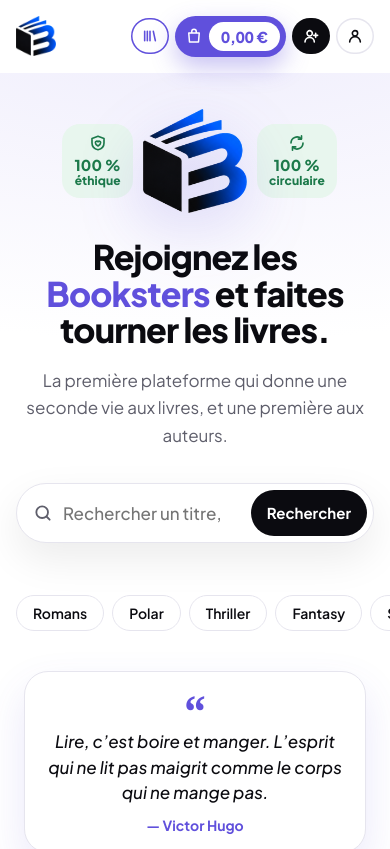
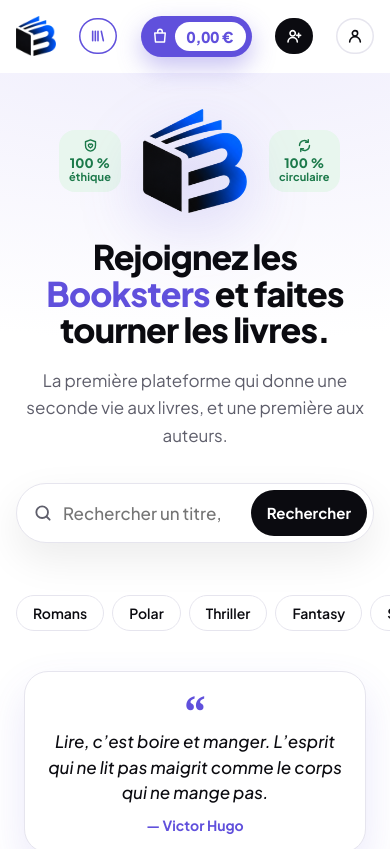
Before and after one commit to Jojoledemago26/Bookstery, a plain HTML site: page index.html in a window 390 px wide. Shown: the top 849 px of the page. Drawn offline with nearby package versions, Linux system fonts and the light colour scheme.

Commit message:
En-tête aux espaces réguliers, infobulle du Bookster Bag, badges plus discrets
Co-Authored-By: Claude Opus 5.5 <noreply@anthropic.com>
Claude-Session: https://claude.ai/code/session_01EPa3exehHiXgc1UpfxmaM1

```diff
--- a/index.html
+++ b/index.html
@@ -28,14 +28,14 @@ button{font:inherit;cursor:pointer}
 /* ---------- Header ---------- */
 header{position:sticky;top:env(safe-area-inset-top,0px);z-index:20;background:rgba(255,255,255,.92);backdrop-filter:blur(12px);border-bottom:1px solid transparent;transition:border-color .3s}
 header.scrolled{border-color:var(--line)}
-.bar{display:grid;grid-template-columns:auto 1fr;align-items:center;gap:20px;height:92px}
+.bar{display:flex;align-items:center;justify-content:space-between;gap:16px;height:92px}
 .brand{display:flex;align-items:center;gap:12px;font-weight:800;font-size:28px;letter-spacing:-.03em;justify-self:start}
 .brand img{width:54px;height:54px}
 .brand b{color:var(--ink)}.brand span{color:var(--maj)}
 .mini-search{justify-self:center;width:100%;max-width:380px;opacity:0;transform:translateY(-6px);pointer-events:none;transition:opacity .3s,transform .3s}
 header.scrolled .mini-search{opacity:1;transform:none;pointer-events:auto}
-.actions{display:flex;align-items:center;gap:14px;justify-self:end}
-.sep{width:1px;height:28px;background:var(--line)}
+.actions{display:contents}
+.sep{display:none!important}
 
 .search{display:flex;align-items:center;gap:10px;background:#fff;border:1.5px solid var(--line);border-radius:999px;padding:6px 6px 6px 18px;transition:border-color .2s,box-shadow .2s}
 .search:focus-within{border-color:var(--maj);box-shadow:0 0 0 4px rgba(96,80,220,.14)}
@@ -59,6 +59,7 @@ header.scrolled .mini-search{opacity:1;transform:none;pointer-events:auto}
 .tip:hover::after,.tip:focus-visible::after{opacity:1;transform:none}
 .tip:hover::before,.tip:focus-visible::before{opacity:1}
 .login.tip::after,.login.tip::before{background:#fff;color:var(--ink)}
+.bagbtn.tip::after,.bagbtn.tip::before{background:var(--maj)}
 .login.tip::after{box-shadow:0 10px 24px rgba(11,11,16,.16),0 0 0 1.5px var(--line)}
 .login.tip::before{box-shadow:-1.5px -1.5px 0 0 var(--line)}
 
@@ -108,12 +109,12 @@ header.scrolled .mini-search{opacity:1;transform:none;pointer-events:auto}
 section{padding:72px 0}
 .sec-head{text-align:center;max-width:620px;margin:0 auto 40px}
 .sec-head h2{font-size:clamp(28px,3.4vw,40px)}
-.hero-top{display:grid;grid-template-columns:1fr auto 1fr;align-items:center;gap:22px;margin:0 auto 26px}
+.hero-top{display:grid;grid-template-columns:1fr auto 1fr;align-items:center;gap:56px;margin:0 auto 26px}
 .hero-top .hero-logo{margin:0}
 .hero-top .left{justify-self:end}.hero-top .right{justify-self:start}
 .eco-t b{font-weight:800}
-.eco{display:inline-flex;align-items:center;gap:8px;background:#E8F6EE;color:#1C7A4A;border-radius:999px;padding:7px 16px 7px 12px;font-weight:800;font-size:14px;letter-spacing:.01em}
-.eco svg{flex:none}
+.eco{display:inline-flex;align-items:center;gap:8px;background:#E8F6EE;color:#1C7A4A;border-radius:999px;padding:6px 13px 6px 10px;font-weight:700;font-size:12px;letter-spacing:.01em}
+.eco svg{flex:none;width:15px;height:15px}
 .sec-head p{color:var(--muted);margin:12px 0 0}
 #comment{padding:48px 0 40px}
 #comment .sec-head{margin-bottom:28px}
@@ -243,9 +244,9 @@ body.authed .me{display:inline-flex}
 @media(max-width:1120px){.login-txt{display:none}.btn.login{padding:12px 14px}.sep{display:none}}
 @media(max-width:980px){.join-txt,.bagbtn .lbl{display:none}.btn.join{padding:12px 14px}.bagbtn{padding-left:12px}}
 @media(max-width:720px){.sell-txt{display:none}.btn.sell{padding:12px 14px}}
-@media(max-width:400px){.actions{gap:6px!important}.btn.sell,.btn.join,.btn.login,.btn.me{padding:10px 11px!important}.bagbtn{padding:6px 6px 6px 10px!important;gap:6px}.brand img{width:40px!important;height:40px!important}.bar{gap:10px!important}}
+@media(max-width:400px){.bar{gap:6px!important}.btn.sell,.btn.join,.btn.login,.btn.me{padding:10px 11px!important}.bagbtn{padding:6px 6px 6px 10px!important;gap:6px}.brand img{width:40px!important;height:40px!important}}
 @media(max-width:900px){
-  .bar{grid-template-columns:auto 1fr;height:72px}
+  .bar{height:72px}
   .mini-search{display:none}
   .brand{font-size:24px}.brand img{width:46px;height:46px}
   .steps{grid-template-columns:1fr;gap:16px}.arrow{display:none}
@@ -254,13 +255,13 @@ body.authed .me{display:inline-flex}
 @media(max-width:560px){
   .wrap{padding:0 16px}
   .brand span{display:none}
-  .bagbtn .lbl,.join-txt,.login-txt,.me-txt{display:none}.btn.me{padding:9px 10px}.btn.login{padding:12px 14px}.actions{gap:8px}
+  .bagbtn .lbl,.join-txt,.login-txt,.me-txt{display:none}.btn.me{padding:9px 10px}.btn.login{padding:12px 14px}.bar{gap:8px}
   .bagbtn{padding-left:12px}.btn.join{padding:12px 14px}
   .hero-in{padding:36px 16px 40px}
   .hero-logo{width:104px;height:104px}
-  .hero-top{gap:10px}
-  .eco{flex-direction:column;gap:4px;padding:10px 12px;border-radius:18px;font-size:12px;text-align:center;line-height:1.15}
-  .eco-t b{display:block;font-size:15px}
+  .hero-top{gap:22px}
+  .eco{flex-direction:column;gap:3px;padding:8px 10px;border-radius:16px;font-size:11px;text-align:center;line-height:1.15}
+  .eco-t b{display:block;font-size:13px}
   .big-search{padding:6px 6px 6px 16px}.big-search button{padding:11px 16px}
   .chips{flex-wrap:nowrap;overflow-x:auto;justify-content:flex-start;margin-left:-16px;margin-right:-16px;padding:0 16px;scrollbar-width:none}
   .chips::-webkit-scrollbar{display:none}.chip{flex:none}
@@ -280,7 +281,7 @@ body.authed .me{display:inline-flex}
         <svg width="16" height="16" viewBox="0 0 24 24" fill="none" stroke="currentColor" stroke-width="2.4" stroke-linecap="round" stroke-linejoin="round" aria-hidden="true"><path d="M4 5v14M8 5v14M12 5v14M17 5l3 14"/></svg>
         <span class="sell-txt">Vendre un livre</span>
       </button>
-      <button class="bagbtn" id="bagBtn" type="button" aria-label="Ouvrir mon Bookster Bag, vide, 0,00 €">
+      <button class="bagbtn tip" id="bagBtn" type="button" data-tip="Remplir mon Bookster Bag" aria-label="Ouvrir mon Bookster Bag, vide, 0,00 €">
         <svg width="18" height="18" viewBox="0 0 24 24" fill="none" stroke="currentColor" stroke-width="2" stroke-linejoin="round" aria-hidden="true"><path d="M5 8h14l-1 12H6L5 8Z"/><path d="M9 8V6a3 3 0 0 1 6 0v2"/></svg>
         <span class="lbl">Bookster Bag</span>
         <span class="amt" id="bagAmt">0,00&nbsp;€</span>
```
